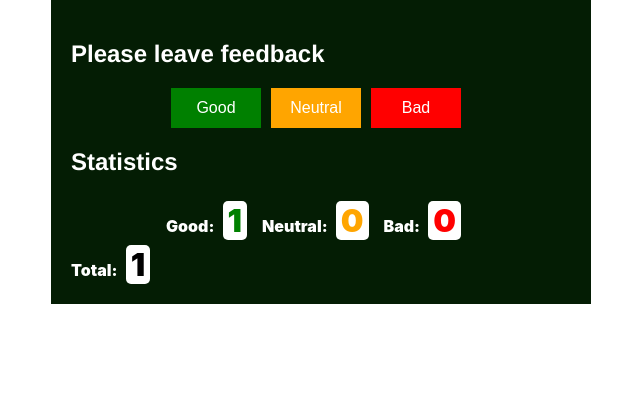
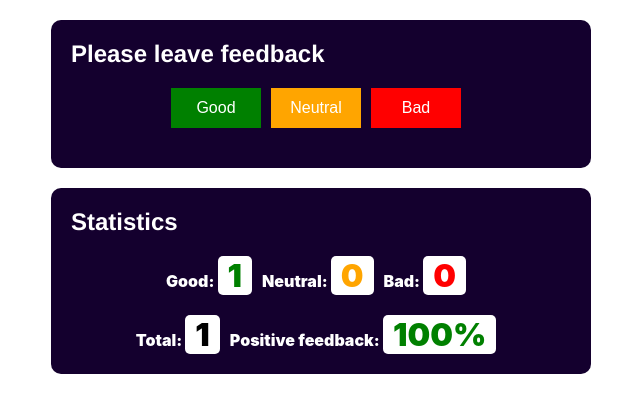
Before and after one commit to dsamyliak/goit-react-hw-02-feedback, a React (Create React App) app: page / in a window 1280 px wide. Both pictures are taken after a click on the button "Good". Shown: the top 412 px of the page, without its empty margins (319-959 px from the left). Built offline with nearby package versions, Linux system fonts and the light colour scheme; the HTML template or start-up script is replaced by a standard one.

Commit message:
finish Task 1

```diff
--- a/src/App.js
+++ b/src/App.js
@@ -1,12 +1,106 @@
 import "./index.css";
-import Counter from "./components/Counter/Counter";
+import React from "react";
+import Section from "./components/Section/Section";
+import FeedbackOptions from "./components/FeedbackOptions/FeedbackOptions";
+import Statistics from "./components/Statistics/Statistics";
+import Notification from "./components/Notification/Notification";
 
-// function App() {
-//   return (
-//     <Counter goodValue={} neutralValue={} badValue={}></Counter>
-//   );
-// }
+class App extends React.Component {
+  static defaultProps = {
+    goodValue: 0,
+    neutralValue: 0,
+    badValue: 0,
+    totalDef: 0,
+    positivePercantageDef: 0,
+  };
 
-const App = () => <Counter></Counter>;
+  static propTypes = {
+    //
+  };
+
+  state = {
+    good: this.props.goodValue,
+    neutral: this.props.neutralValue,
+    bad: this.props.badValue,
+  };
+
+  // state = {
+  //     good: 0,
+  //     neutral: 0,
+  //     bad: 0
+  // };
+
+  goodIncrement = () => {
+    this.setState((prevState) => ({
+      good: prevState.good + 1,
+    }));
+
+    // this.setState({ good: 0 });
+  };
+  neutralIncrement = () => {
+    this.setState((prevState) => {
+      return {
+        neutral: prevState.neutral + 1,
+      };
+    });
+  };
+  badIncrement = () => {
+    this.setState((prevState) => ({
+      bad: prevState.bad + 1,
+    }));
+
+    // this.setState({ bad: 100 });
+  };
+
+  countTotalFeedback = () => {
+    const { good, neutral, bad } = this.state;
+    let total = good + neutral + bad;
+    return total;
+  };
+
+  countPositiveFeedbackPercentage = () => {
+    const { good } = this.state;
+    let positivePercantage = Math.round(
+      good > 0 ? (good / this.countTotalFeedback()) * 100 : 0
+    );
+
+    return positivePercantage;
+  };
+
+  render() {
+    const { good, neutral, bad } = this.state;
+    let total = good + neutral + bad;
+
+    console.log(this.countTotalFeedback());
+    console.log(this.countPositiveFeedbackPercentage());
+
+    return (
+      <>
+        <Section title="Please leave feedback">
+          <FeedbackOptions
+            options={"text"}
+            gIncr={this.goodIncrement}
+            nIncr={this.neutralIncrement}
+            bIncr={this.badIncrement}
+            onLeaveFeedback={this.props.totalDef}
+          ></FeedbackOptions>
+        </Section>
+        <Section title="Statistics">
+          {total > 0 ? (
+            <Statistics
+              good={good}
+              neutral={neutral}
+              bad={bad}
+              total={this.countTotalFeedback()}
+              positivePercentage={this.countPositiveFeedbackPercentage()}
+            ></Statistics>
+          ) : (
+            <Notification message="There is no feedback"></Notification>
+          )}
+        </Section>
+      </>
+    );
+  }
+}
 
 export default App;
--- a/src/components/Counter/Counter.css
+++ b/src/components/Counter/Counter.css
@@ -1,7 +1,28 @@
-h2 {
+/* h2 {
   font-family: "Franklin Gothic Medium", "Arial Narrow", Arial, sans-serif;
   font-size: x-large;
   color: white;
+  margin: 0;
+  margin-bottom: 20px;
+} */
+
+/* .Feedback__Counter {
+  display: block;
+  margin: 0 auto;
+  margin-top: 20px;
+  padding: 20px;
+  width: 500px;
+  height: auto;
+  background-color: rgb(20, 0, 46);
+  color: white;
+  border-radius: 10px;
+} */
+
+/* .Feedback__Controls {
+  display: block;
+  margin: 0 auto;
+  text-align: center;
+  margin-bottom: 20px;
 }
 
 .Btn {
@@ -13,22 +34,11 @@ h2 {
   color: white;
   margin-right: 10px;
 }
-
-.Feedback__Counter {
-  display: block;
-  margin: 0 auto;
-  width: 500px;
-  height: auto;
-  padding: 20px;
-  background-color: rgb(4, 29, 4);
-  color: white;
+:hover.Btn {
+  border-radius: 3px;
+  border: rgb(20, 0, 46) solid 1px;
 }
 
-.Feedback__Controls {
-  display: block;
-  margin: 0 auto;
-  text-align: center;
-}
 .Good.Btn {
   background-color: green;
 }
@@ -37,12 +47,12 @@ h2 {
 }
 .Bad.Btn {
   background-color: red;
-}
-.Feedback__Statistics {
+} */
+/* .Feedback__Statistics {
   display: block;
   margin: 0 auto;
-  padding: 5px;
   text-align: center;
+  margin-bottom: 20px;
 }
 .Result {
   margin-right: 10px;
@@ -55,11 +65,11 @@ h2 {
 .Result .Value {
   font-size: xx-large;
   background-color: white;
-  padding: 0 5px 0;
+  padding: 0 10px 0;
   border-radius: 5px;
-  margin: 5px;
 }
-.Good.Value {
+.Good.Value,
+.Positive__Percentage.Value {
   color: green;
 }
 .Neutral.Value {
@@ -68,6 +78,11 @@ h2 {
 .Bad.Value {
   color: red;
 }
+.Additional__Statistics {
+  display: block;
+  margin: 0 auto;
+  text-align: center;
+}
 .Total.Value {
   color: black;
-}
+} */
--- a/src/components/Counter/Counter.js
+++ b/src/components/Counter/Counter.js
@@ -1,13 +1,17 @@
 import React from "react";
 import "./Counter.css";
+import Section from "../Section/Section";
+import FeedbackOptions from "../FeedbackOptions/FeedbackOptions";
+import Statistics from "../Statistics/Statistics";
+import Notification from "../Notification/Notification";
 
 class Counter extends React.Component {
   static defaultProps = {
     goodValue: 0,
     neutralValue: 0,
     badValue: 0,
-    total: 0,
-    positivePercantage: 0,
+    totalDef: 0,
+    positivePercantageDef: 0,
   };
 
   static propTypes = {
@@ -30,6 +34,8 @@ class Counter extends React.Component {
     this.setState((prevState) => ({
       good: prevState.good + 1,
     }));
+
+    // this.setState({ good: 0 });
   };
   neutralIncrement = () => {
     this.setState((prevState) => {
@@ -39,66 +45,60 @@ class Counter extends React.Component {
     });
   };
   badIncrement = () => {
-    // this.setState({ bad: 100 });
-
     this.setState((prevState) => ({
       bad: prevState.bad + 1,
     }));
+
+    // this.setState({ bad: 100 });
   };
 
-  countTotalFeedback = () =>
-    // this.setState({ total: 0 });
-    this.setState();
+  countTotalFeedback = () => {
+    const { good, neutral, bad } = this.state;
+    let total = good + neutral + bad;
+    return total;
+  };
 
-  countPositiveFeedbackPercentage = () => {};
+  countPositiveFeedbackPercentage = () => {
+    const { good } = this.state;
+    let positivePercantage = Math.round(
+      good > 0 ? (good / this.countTotalFeedback()) * 100 : 0
+    );
+
+    return positivePercantage;
+  };
 
   render() {
+    const { good, neutral, bad } = this.state;
+    let total = good + neutral + bad;
+
+    console.log(this.countTotalFeedback());
+    console.log(this.countPositiveFeedbackPercentage());
+
     return (
-      <div className="Feedback__Counter">
-        <h2 className="Feedback__Title">Please leave feedback</h2>
-
-        <div className="Feedback__Controls">
-          <button
-            type="button"
-            className="Good Btn"
-            onClick={this.goodIncrement}
-          >
-            Good
-          </button>
-          <button
-            type="button"
-            className="Neutral Btn"
-            onClick={this.neutralIncrement}
-          >
-            Neutral
-          </button>
-          <button type="button" className="Bad Btn" onClick={this.badIncrement}>
-            Bad
-          </button>
-        </div>
-
-        <h2 className="Statistics__Title">Statistics</h2>
-
-        <div className="Feedback__Statistics">
-          <span className="Good Result">
-            Good: <span className="Good Value">{this.state.good}</span>
-          </span>
-          <span className="Neutral Result">
-            Neutral: <span className="Neutral Value">{this.state.neutral}</span>
-          </span>
-          <span className="Bad Result">
-            Bad: <span className="Bad Value">{this.state.bad}</span>
-          </span>
-        </div>
-        <div className="Additional__Statistics">
-          <span className="Total Result">
-            Total:{" "}
-            <span className="Total Value">
-              {this.state.good + this.state.neutral + this.state.bad}
-            </span>
-          </span>
-        </div>
-      </div>
+      <>
+        <Section title="Please leave feedback">
+          <FeedbackOptions
+            options={"text"}
+            gIncr={this.goodIncrement}
+            nIncr={this.neutralIncrement}
+            bIncr={this.badIncrement}
+            onLeaveFeedback={this.props.totalDef}
+          ></FeedbackOptions>
+        </Section>
+        <Section title="Statistics">
+          {total > 0 ? (
+            <Statistics
+              good={good}
+              neutral={neutral}
+              bad={bad}
+              total={this.countTotalFeedback()}
+              positivePercentage={this.countPositiveFeedbackPercentage()}
+            ></Statistics>
+          ) : (
+            <Notification message="There is no feedback"></Notification>
+          )}
+        </Section>
+      </>
     );
   }
 }
--- /dev/null
+++ b/src/components/FeedbackOptions/FeedbackOptions.css
@@ -0,0 +1,30 @@
+.Feedback__Controls {
+  display: block;
+  margin: 0 auto;
+  text-align: center;
+  margin-bottom: 20px;
+}
+
+.Btn {
+  width: 90px;
+  height: 40px;
+  background-color: gray;
+  font-size: medium;
+  border: 0;
+  color: white;
+  margin-right: 10px;
+}
+:hover.Btn {
+  border-radius: 3px;
+  border: rgb(20, 0, 46) solid 1px;
+}
+
+.Good.Btn {
+  background-color: green;
+}
+.Neutral.Btn {
+  background-color: orange;
+}
+.Bad.Btn {
+  background-color: red;
+}
--- /dev/null
+++ b/src/components/FeedbackOptions/FeedbackOptions.js
@@ -0,0 +1,17 @@
+import React from "react";
+import "./FeedbackOptions.css";
+
+const FeedbackOptions = ({ gIncr, nIncr, bIncr }) => (
+  <div className="Feedback__Controls">
+    <button type="button" className="Good Btn" onClick={gIncr}>
+      Good
+    </button>
+    <button type="button" className="Neutral Btn" onClick={nIncr}>
+      Neutral
+    </button>
+    <button type="button" className="Bad Btn" onClick={bIncr}>
+      Bad
+    </button>
+  </div>
+);
+export default FeedbackOptions;
--- /dev/null
+++ b/src/components/Notification/Notification.css
@@ -0,0 +1,15 @@
+.NoFeedback__Msg {
+  color: rgb(236, 39, 39);
+  background-color: white;
+  padding: 5px 10px;
+  border-radius: 5px;
+  font-weight: 600;
+  font-size: x-large;
+  text-align: center;
+}
+.NoFeedback__Statistics {
+  display: block;
+  margin: 0 auto;
+  text-align: center;
+  margin-bottom: 20px;
+}
--- /dev/null
+++ b/src/components/Notification/Notification.js
@@ -0,0 +1,10 @@
+import React from "react";
+import "./Notification.css";
+
+const Notification = ({ message }) => (
+  <div className="NoFeedback__Statistics">
+    <span className="NoFeedback__Msg">{message}</span>
+  </div>
+);
+
+export default Notification;
--- /dev/null
+++ b/src/components/Section/Section.css
@@ -0,0 +1,19 @@
+.Feedback__Counter {
+  display: block;
+  margin: 0 auto;
+  margin-top: 20px;
+  padding: 20px;
+  width: 500px;
+  height: auto;
+  background-color: rgb(20, 0, 46);
+  color: white;
+  border-radius: 10px;
+}
+
+h2 {
+  font-family: "Franklin Gothic Medium", "Arial Narrow", Arial, sans-serif;
+  font-size: x-large;
+  color: white;
+  margin: 0;
+  margin-bottom: 20px;
+}
--- /dev/null
+++ b/src/components/Section/Section.js
@@ -0,0 +1,11 @@
+import React from "react";
+import "./Section.css";
+
+const Section = ({ title, children }) => (
+  <section className="Feedback__Counter">
+    <h2>{title}</h2>
+    {children}
+  </section>
+);
+
+export default Section;
--- /dev/null
+++ b/src/components/Statistics/Statistics.css
@@ -0,0 +1,38 @@
+.Feedback__Statistics {
+  display: block;
+  margin: 0 auto;
+  text-align: center;
+  margin-bottom: 20px;
+}
+.Result {
+  margin-right: 10px;
+  width: auto;
+  height: auto;
+  border-radius: 5px;
+  display: inline-block;
+  font-weight: 900;
+}
+.Result .Value {
+  font-size: xx-large;
+  background-color: white;
+  padding: 0 10px 0;
+  border-radius: 5px;
+}
+.Good.Value,
+.Positive__Percentage.Value {
+  color: green;
+}
+.Neutral.Value {
+  color: orange;
+}
+.Bad.Value {
+  color: red;
+}
+.Additional__Statistics {
+  display: block;
+  margin: 0 auto;
+  text-align: center;
+}
+.Total.Value {
+  color: black;
+}
--- /dev/null
+++ b/src/components/Statistics/Statistics.js
@@ -0,0 +1,31 @@
+import React from "react";
+import "./Statistics.css";
+
+const Statistics = ({ good, neutral, bad, total, positivePercentage }) => (
+  <>
+    <div className="Feedback__Statistics">
+      <span className="Good Result">
+        Good: <span className="Good Value">{good}</span>
+      </span>
+      <span className="Neutral Result">
+        Neutral: <span className="Neutral Value">{neutral}</span>
+      </span>
+      <span className="Bad Result">
+        Bad: <span className="Bad Value">{bad}</span>
+      </span>
+    </div>
+    <div className="Additional__Statistics">
+      <span className="Total Result">
+        Total: <span className="Total Value">{total}</span>
+      </span>
+      <span className="Positive__Percentage Result">
+        Positive feedback:{" "}
+        <span className="Positive__Percentage Value">
+          {positivePercentage}%
+        </span>
+      </span>
+    </div>
+  </>
+);
+
+export default Statistics;
```
